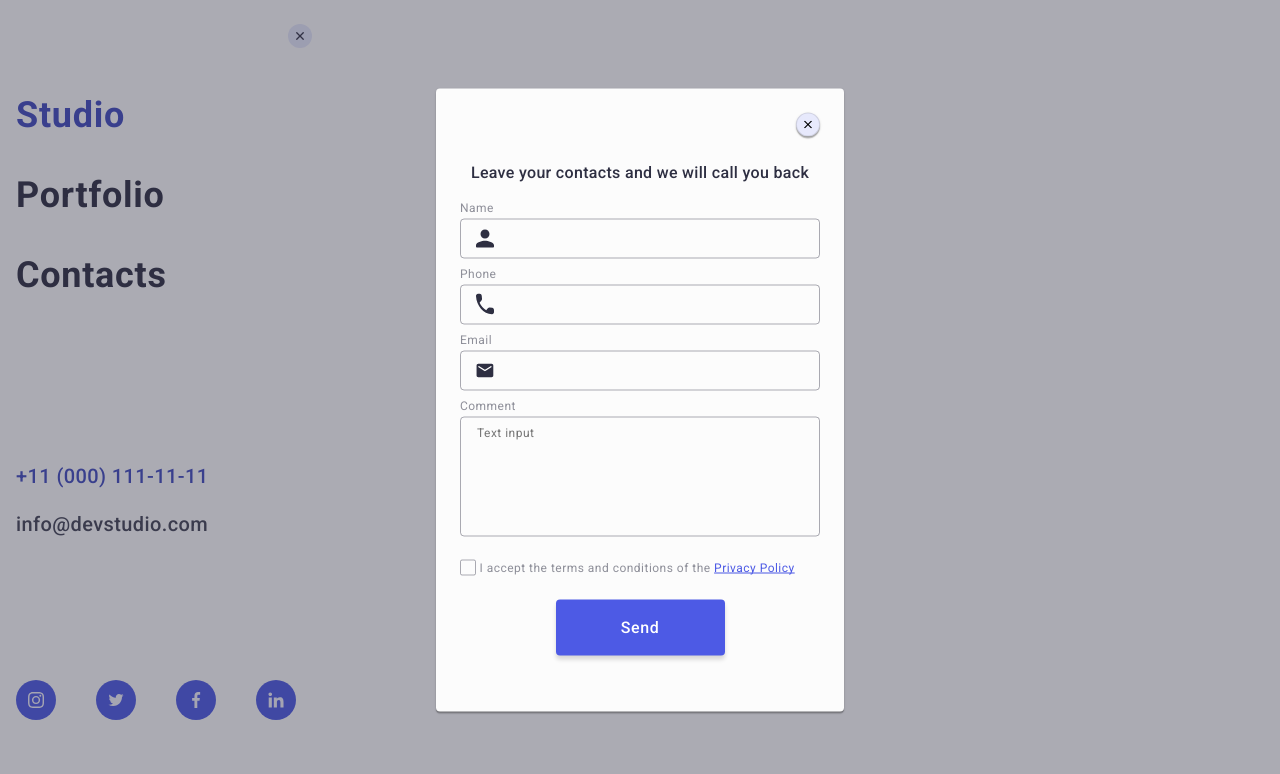
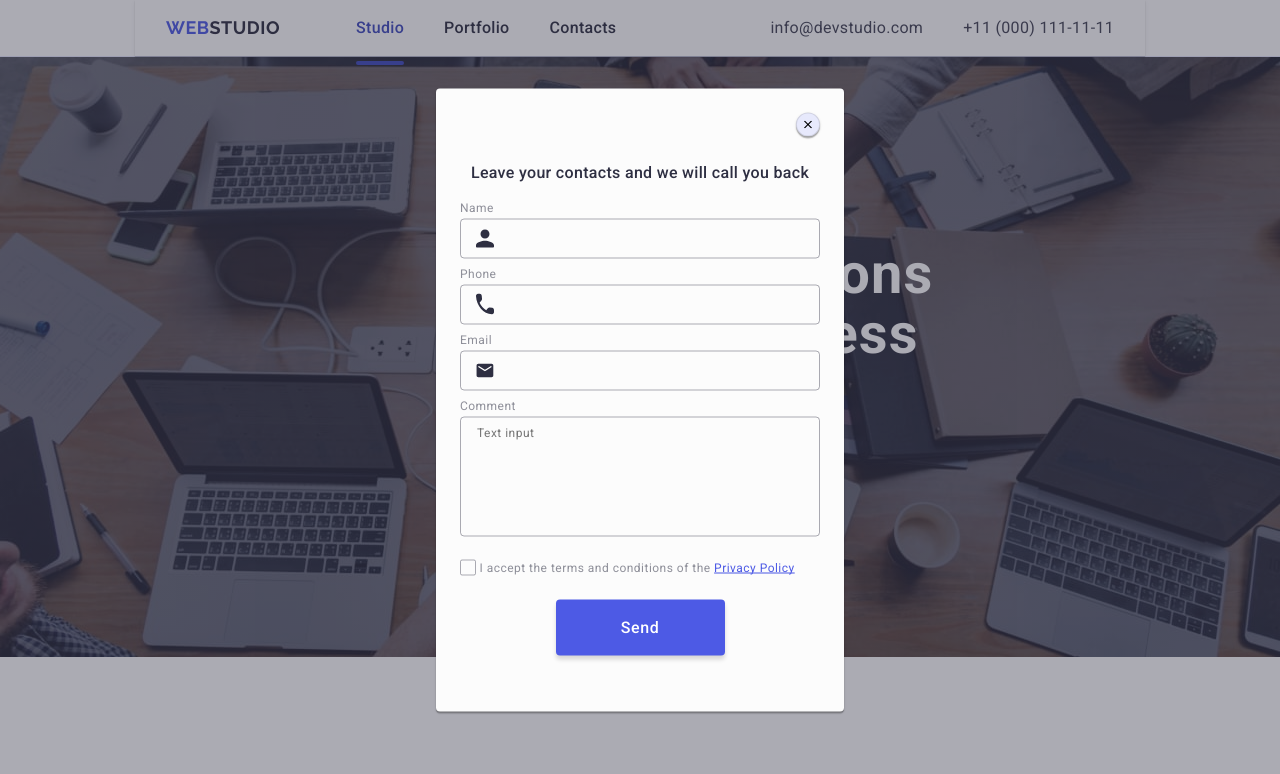
Before and after one commit to vania82/goit-markup-hw-06, a plain HTML site: page index.html in a window 1280 px wide. Shown: the top 774 px of the page. Drawn offline with nearby package versions, Linux system fonts and the light colour scheme.

Commit message:
correction

```diff
--- a/index.html
+++ b/index.html
@@ -62,7 +62,7 @@
       </div>
 
       <!--Mobil menu-->
-      <div class="menu-mobil is-open">
+      <div class="menu-mobil ">
         <button type="button" class="button-mobil" >
           <svg class="mobil-menu-icon" width="8" height="8">
             <use href="./images/icons.svg#icon-close-black-18dp-2-1-1-1"></use>
```
